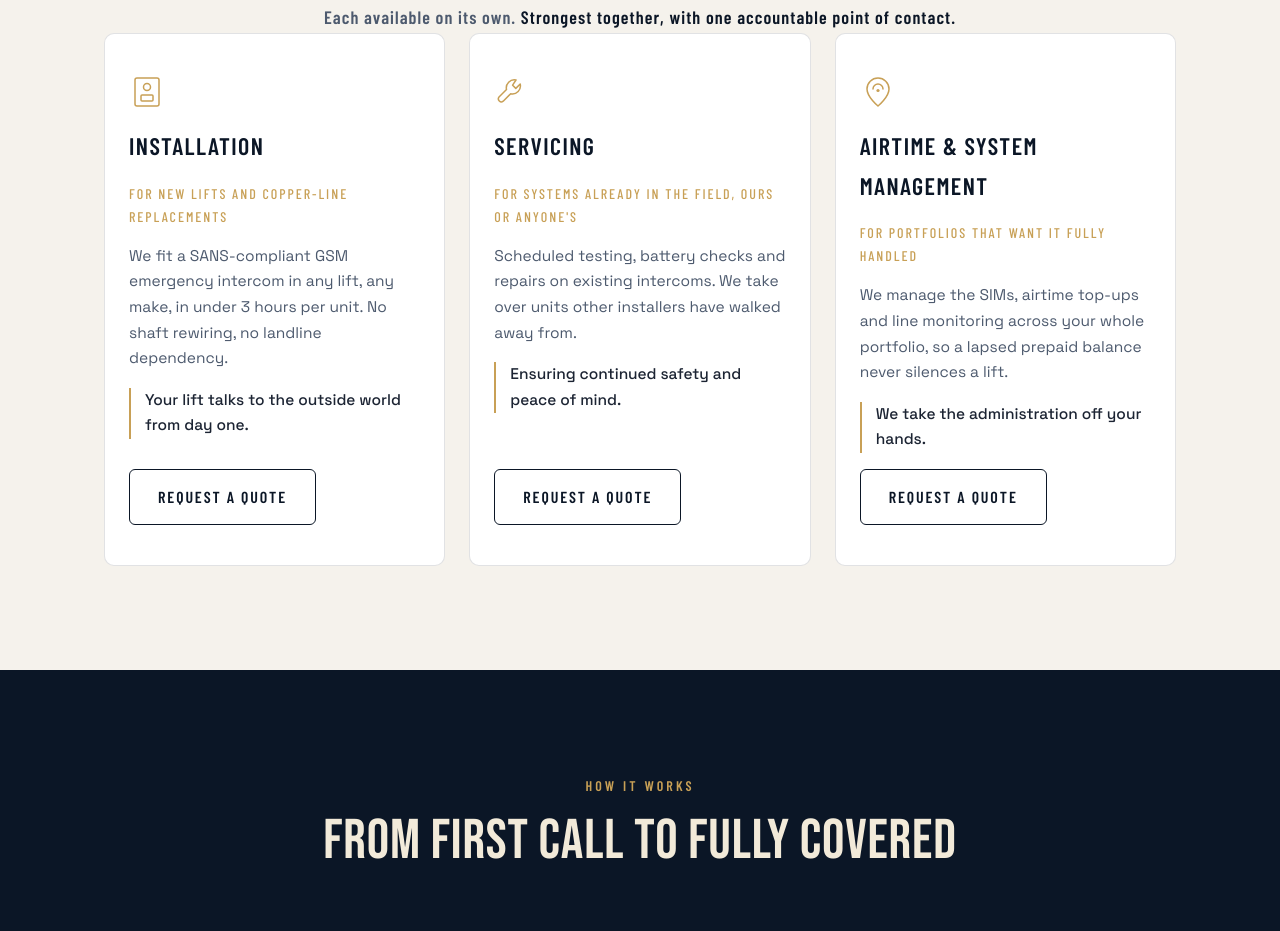
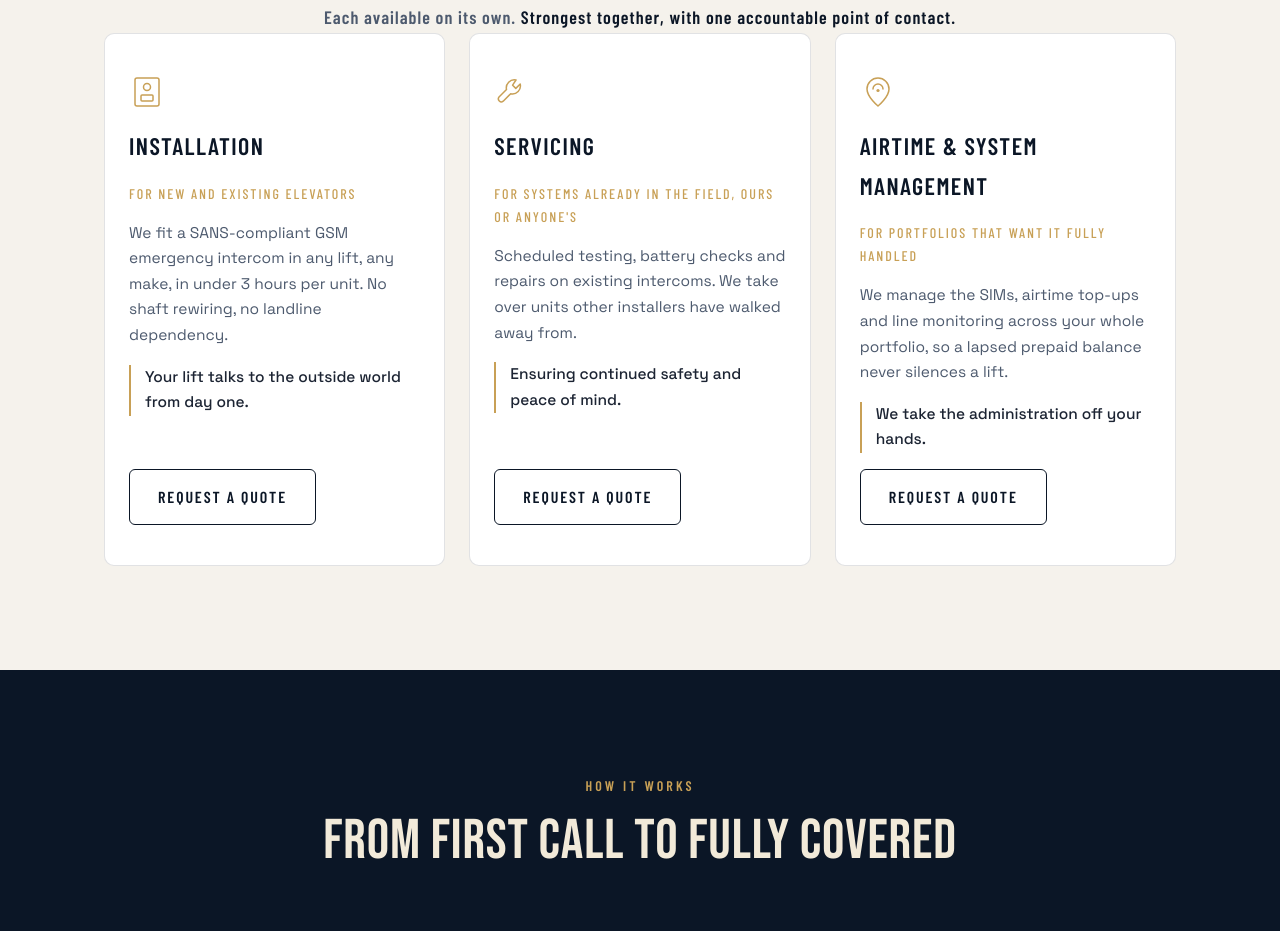
Before and after one commit to mnjbzgh6dw-debug/giant-elevators-website, a plain HTML site: page index.html in a window 1280 px wide. Shown: the part 1313-2244 px from the top of the page. Drawn offline with nearby package versions, Linux system fonts and the light colour scheme.

Commit message:
Update Installation card audience line
Co-Authored-By: Claude Sonnet 5.5 <noreply@anthropic.com>

```diff
--- a/index.html
+++ b/index.html
@@ -404,7 +404,7 @@ footer{background:#08101c;color:var(--cream-dim);padding:var(--space-4) 0;font-s
               <rect x="12" y="21" width="12" height="6" rx="1" stroke="#c8a056" stroke-width="1.5"/>
             </svg>
             <h3>Installation</h3>
-            <span class="who">For new lifts and copper-line replacements</span>
+            <span class="who">For New and Existing Elevators</span>
             <p>We fit a SANS-compliant GSM emergency intercom in any lift, any make, in under 3 hours per unit. No shaft rewiring, no landline dependency.</p>
             <p class="outcome">Your lift talks to the outside world from day one.</p>
             <a class="btn btn-outline-dark" href="#contact">Request a quote</a>
```
